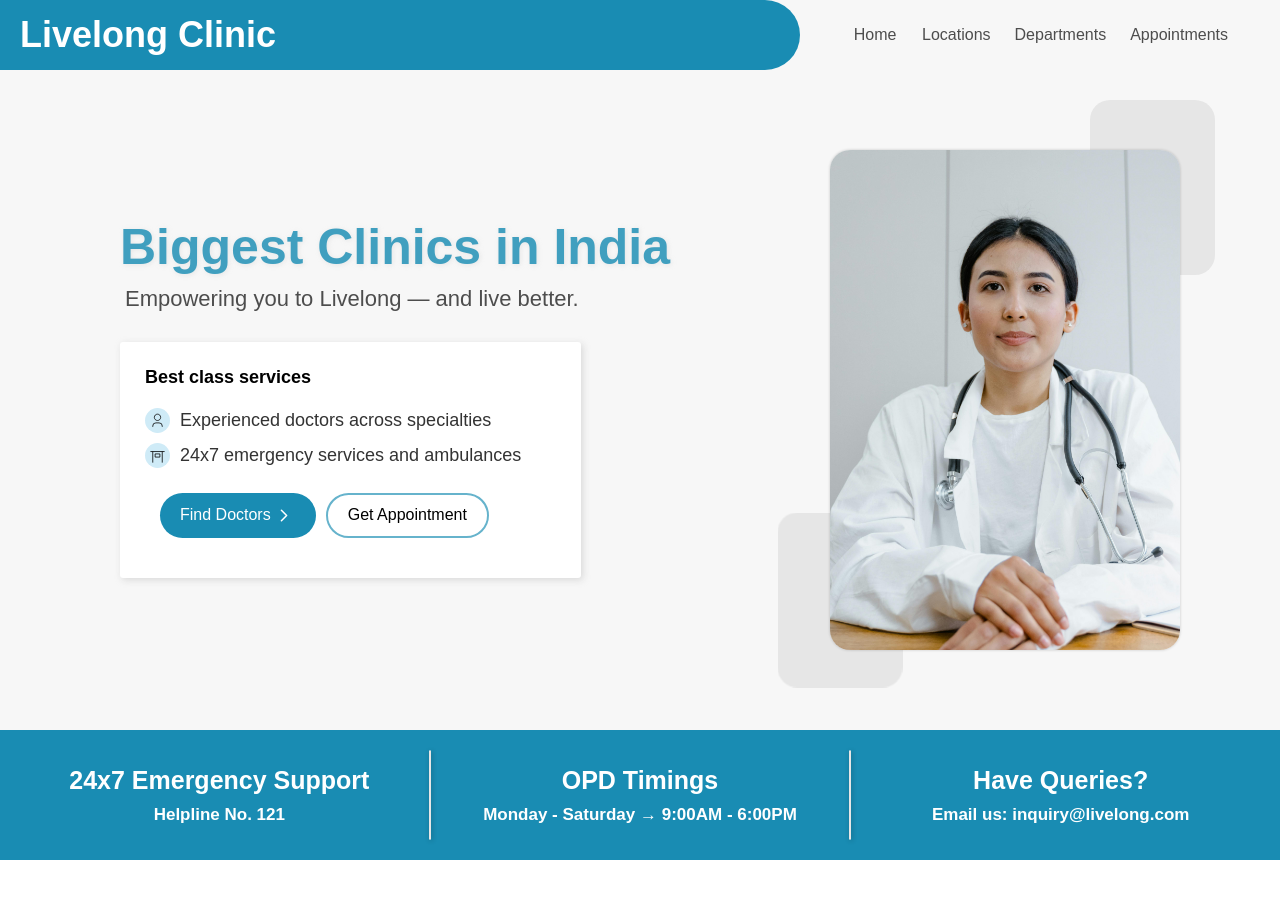
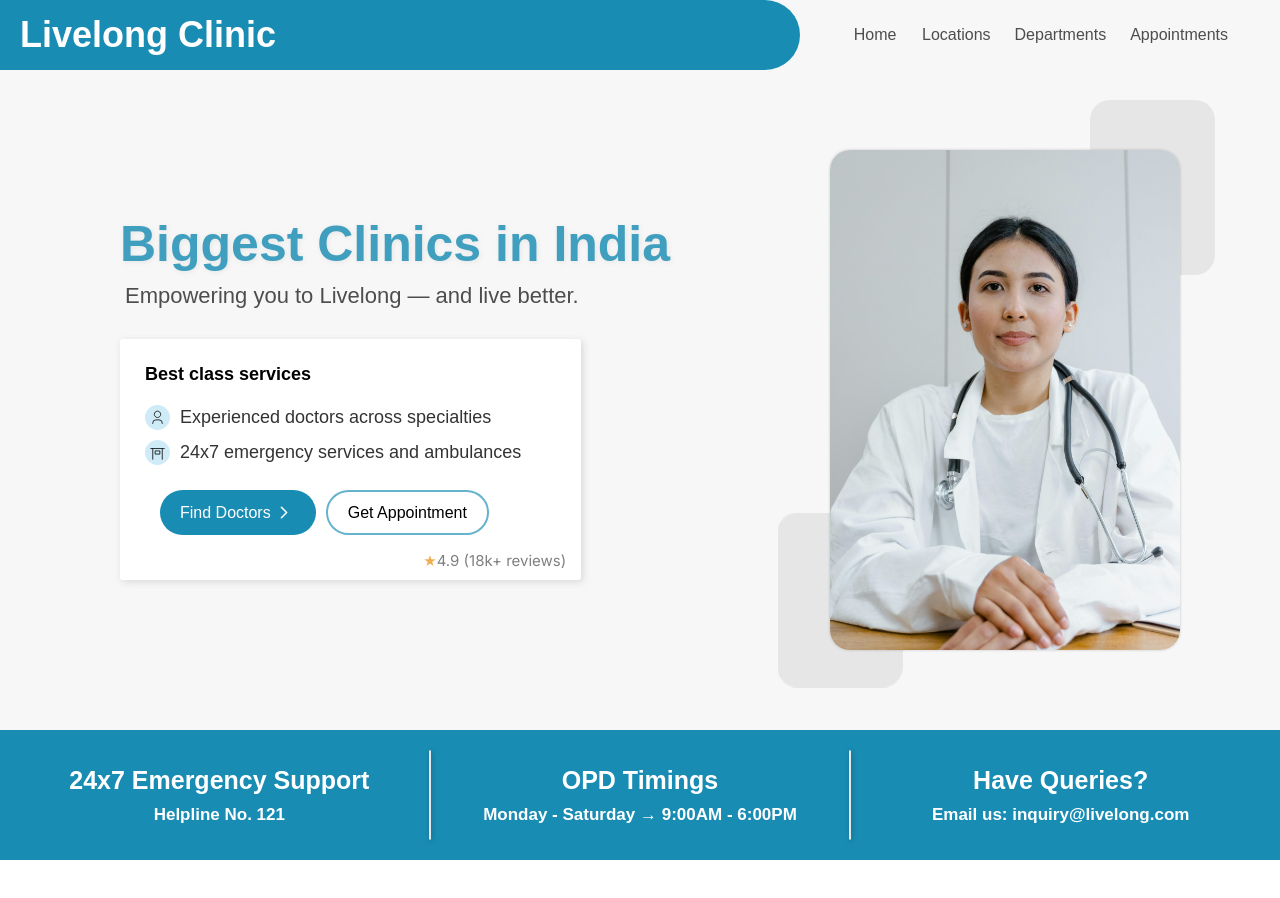
Before and after one commit to ExplorInfinity/Livelong-Clinic, a React (Vite) app: page / in a window 1280 px wide. Shown: the top 898 px of the page. Built offline with nearby package versions, Linux system fonts and the light colour scheme.

Commit message:
Additional Changes to Hero Section

```diff
--- a/src/app/home/sections/heroSection/heroSection.tsx
+++ b/src/app/home/sections/heroSection/heroSection.tsx
@@ -26,6 +26,7 @@ export default function HeroSection({ showLoginForm } : HeroSectionProps): JSX.E
                         <button className={styles.findDoctorsBtn}>Find Doctors <img src={rightArrowSvg} /></button>
                         <button onClick={showLoginForm} className={styles.getAppointmentBtn}>Get Appointment</button>
                     </div>
+                    <p className={styles.certifiedTag}><span style={{color: "#F0AD4E"}}>★</span>4.9 (18k+ reviews)</p>
                 </div>
             </div>
             <div className={styles.imageSection}>
--- a/src/app/home/sections/heroSection/style.module.css
+++ b/src/app/home/sections/heroSection/style.module.css
@@ -1,3 +1,5 @@
+@import url('https://fonts.googleapis.com/css2?family=Inter:wght@300;400;500;600;700;800&display=swap');
+
 .heroSection {
     --background-hero-section: hsl(0, 0%, 97%);
     --text-main-quote: hsl(195, 50%, 50%);
@@ -59,6 +61,7 @@
     margin: 20px;
     box-shadow: 2px 2px 7px hsla(0, 0%, 80%, 0.7);
     border-radius: 3px;
+    position: relative;
 }
 
 .featureHeading {
@@ -94,6 +97,7 @@
     padding: 15px;
     gap: 10px;
     margin-top: 10px;
+    margin-bottom: 5px;
 }
 
 .findDoctorsBtn, .getAppointmentBtn {
@@ -137,6 +141,17 @@
 .getAppointmentBtn:hover {
     transform: scale(1.01);
     box-shadow: 0 2px 4px hsla(0, 0%, 50%, 0.5);
+}
+
+.certifiedTag {
+    color: hsl(0, 0%, 50%);
+    position: absolute;
+    bottom: 0;
+    right: 0;
+    margin: 10px 15px;
+    text-align: end;
+    font-size: 15px;
+    font-family: "Inter";
 }
 
 /* Image Section */
```
